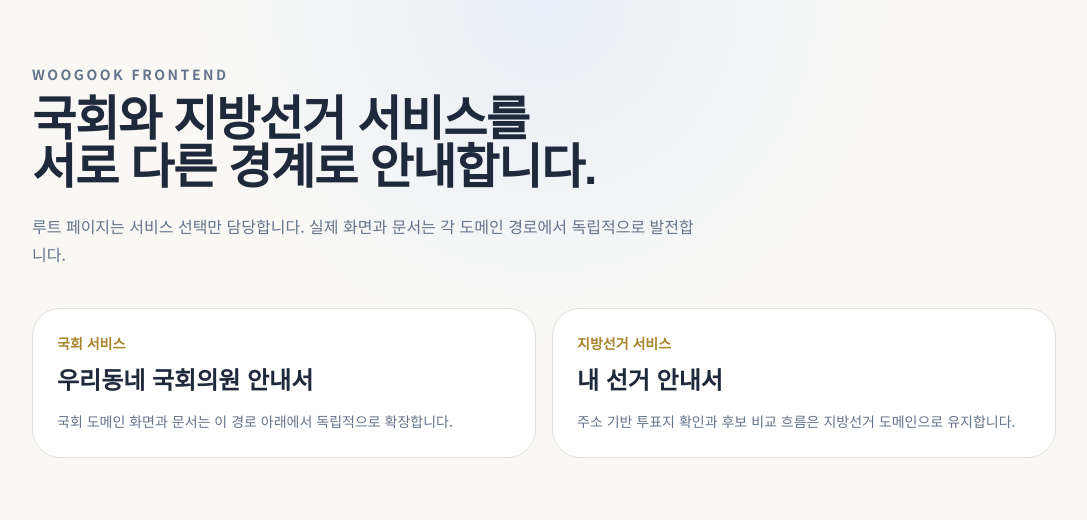
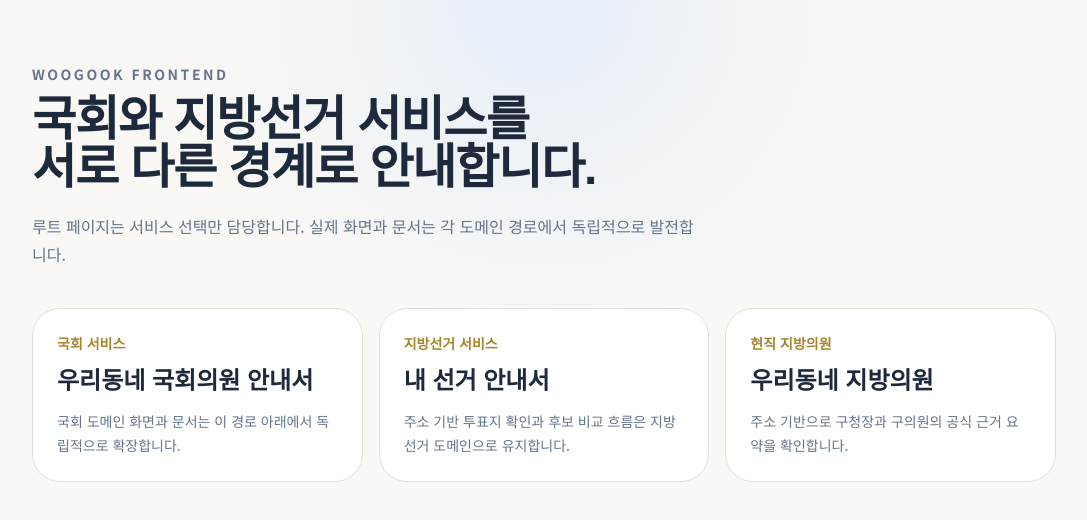
Before and after one commit to woogook/woogook-frontend, a Next.js app: page / in a window 1280 px wide. Shown: the top 520 px of the page, without its empty margins (96-1183 px from the left). Built offline with nearby package versions, Linux system fonts and the light colour scheme.

Commit message:
feat(local-council): 서비스 허브 진입점 추가

```diff
--- a/src/app/page.tsx
+++ b/src/app/page.tsx
@@ -12,6 +12,12 @@ const serviceCards = [
     label: "지방선거 서비스",
     title: "내 선거 안내서",
     description: "주소 기반 투표지 확인과 후보 비교 흐름은 지방선거 도메인으로 유지합니다.",
+  },
+  {
+    href: "/local-council",
+    label: "현직 지방의원",
+    title: "우리동네 지방의원",
+    description: "주소 기반으로 구청장과 구의원의 공식 근거 요약을 확인합니다.",
   },
 ];
 
@@ -41,7 +47,7 @@ export default function Home() {
           발전합니다.
         </p>
 
-        <div className="mt-10 grid gap-4 md:grid-cols-2">
+        <div className="mt-10 grid gap-4 md:grid-cols-3">
           {serviceCards.map((card) => (
             <Link
               key={card.href}
```
